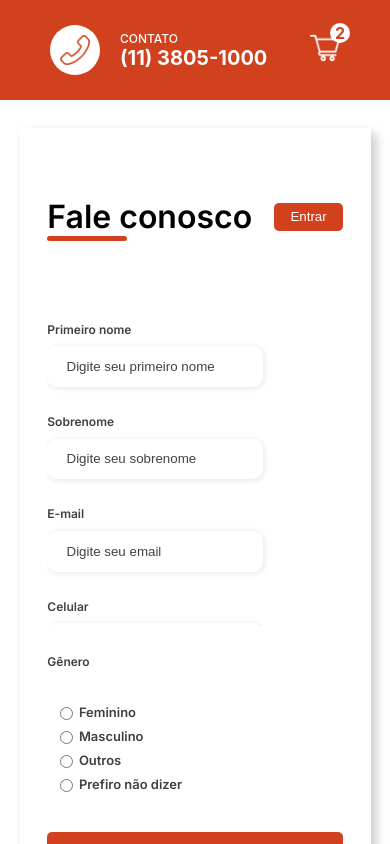
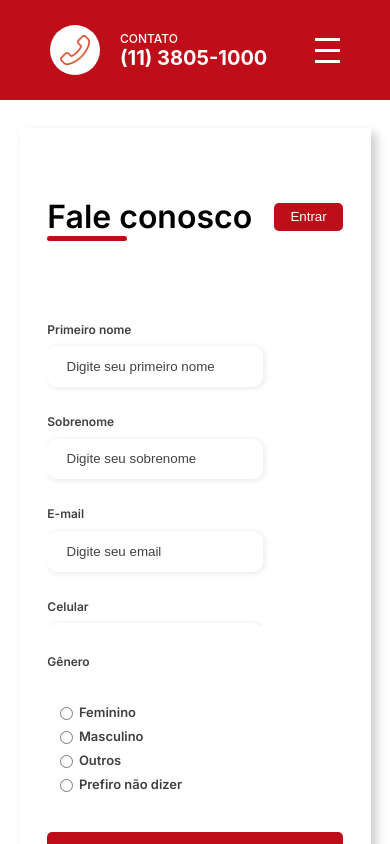
Before and after one commit to Virdes/restaurant, a Next.js app: page /contato in a window 390 px wide. Shown: the top 844 px of the page. Built offline with nearby package versions, Linux system fonts and the light colour scheme.

Commit message:
projeto finalizado parte web e mobile

```diff
--- a/components/Navbar.jsx
+++ b/components/Navbar.jsx
@@ -1,7 +1,10 @@
 import styles from "../styles/Navbar.module.css"
 import Image from "next/image";
+import React from 'react';
+import { useState } from "react";
 
 const Navbar = () => {
+    const [open, setOpen] = useState(false)
     return (
         <div className={styles.container}>
             <div className={styles.item}>
@@ -24,12 +27,20 @@ const Navbar = () => {
                     <li className={styles.listItem}><a href="/contato">Fale conosco</a></li>
                 </ul>
             </div>
-            <div className={styles.item}>
-                <div className={styles.cart}>
-                    <Image src="/img/cart.png" alt="" width="30px" height="30px" />
-                    <div className={styles.counter}>2</div>
-                </div>
+            <div className={styles.hamburguer} onClick={() => setOpen(!open)}>
+                <div className={styles.line}></div>
+                <div className={styles.line}></div>
+                <div className={styles.line}></div>
             </div>
+            <ul onClick={()=>setOpen(false)} className={styles.menu} style={{right: open ? "0px" : "-50vw"}}>
+            <li className={styles.listItem}><a href="/cardapio">Cardápio</a></li>
+                    <li className={styles.menuItem}><a href="/restaurantes">Restaurantes</a></li>
+                    <li className={styles.menuItem}><a href="/delivery">Delivery</a></li>
+                    <li className={styles.menuItem}><a href="/lancamentos">Lançamentos</a></li>
+                    <li className={styles.menuItem}><a href="/promocoes">Promoções</a></li>
+                    <li className={styles.menuItem}><a href="/contato">Fale conosco</a></li>
+                    <li className={styles.menuItem}><a href="/">Início</a></li>
+            </ul>
         </div>
     );
 };
--- a/styles/Cart.module.css
+++ b/styles/Cart.module.css
@@ -24,7 +24,7 @@
 
 .name{
     font-weight: 500;
-    color: #d1411e;
+    color: #be0e1a;
     font-size: 18px;
 }
 
--- a/styles/Contato.module.css
+++ b/styles/Contato.module.css
@@ -26,7 +26,7 @@
     display: flex;
     justify-content: center;
     align-items: center;
-    background-color: #fde3a7d7;
+    background-color: #daccaed7;
     padding: 1rem;
 }
 
@@ -57,14 +57,14 @@
 
 .loginbutton button{
     border: none;
-    background-color: #d1411e;
+    background-color: #be0e1a;
     padding: 0.4rem 1rem;
     border-radius: 5px;
     cursor: pointer;
 }
 
 .loginbutton button:hover {
-    background-color: #e93612;
+    background-color: #db1724;
 }
 
 .loginbutton button a {
@@ -78,7 +78,7 @@
     display: block;
     width: 5rem;
     height: 0.3rem;
-    background-color: #d1411e;
+    background-color: #be0e1a;
     margin: 0 auto;
     position: absolute;
     border-radius: 10px;
@@ -110,7 +110,7 @@
 }
 
 .inputbox input:focus-visible {
-    outline: 1px solid #d1411e;
+    outline: 1px solid #be0e1a;
 }
 
 .inputbox label, .gendertitle h6 {
@@ -149,14 +149,14 @@
     width: 100%;
     margin-top: 2.5rem;
     border: none;
-    background-color: #d1411e;
+    background-color: #be0e1a;
     padding: 0.62rem;
     border-radius: 5px;
     cursor: pointer;
 }
 
 .continuebutton button:hover{
-    background-color: #e93612;
+    background-color: #db1724;
 }
 
 .continuebutton button a{
--- a/styles/Delivery.module.css
+++ b/styles/Delivery.module.css
@@ -23,7 +23,7 @@
 }
 
 .buttonDelivery{
-    background-color: #d1411e;
+    background-color: #be0e1a;
     width: 450px;
     height: 45px;
     color: white;
@@ -32,6 +32,10 @@
     cursor: pointer;
     border-radius: 10px;
     border: none;
+}
+
+.buttonDelivery button:hover{
+    background-color: #cf121e;
 }
 
 .imagemDelivery{
--- a/styles/Featured.module.css
+++ b/styles/Featured.module.css
@@ -1,6 +1,6 @@
 .container{
     height: calc(100vh - 100px);
-    background-color: #d1411e;
+    background-color: #be0e1a;
     overflow: hidden;
     position: relative;
 }
--- a/styles/Navbar.module.css
+++ b/styles/Navbar.module.css
@@ -1,13 +1,14 @@
 .container{
     height: 100px;
     padding: 0px 50px;
-    background-color: #d1411e;
+    background-color: #be0e1a;
     display: flex;
     align-items: center;
     justify-content: space-between;
     position: sticky;
     top: 0;
-    z-index: 999;
+    z-index: 1;
+    position: relative;
 }
 
 .item{
@@ -77,7 +78,16 @@
     align-items: center;
     justify-content: center;
     font-weight: bold;
-    color: #d1411e;
+    color: #be0e1a;
+}
+
+.hamburguer{
+    display: none;
+}
+
+.menu{
+    display: none;
+    z-index: 999;
 }
 
 @media screen and (max-width: 480px){
@@ -88,4 +98,38 @@
     .item:nth-child(1){
         flex: 3;
     }
+
+    .hamburguer{
+        display: flex;
+        flex-direction: column;
+        justify-content: space-between;
+        width: 25px;
+        height: 25px;
+        cursor: pointer;
+    }
+
+    .line{
+        width: 100%;
+        height: 3px;
+        background-color: #fff;
+    }
+
+    .menu{
+        position: fixed;
+        height: calc(100vh - 50px);
+        width: 40vw;
+        background-color: #be0e1a;
+        top: 50px;
+        margin: 0;
+        padding: 0;
+        font-weight: bold;
+        color: white;
+        list-style: none;
+        display: flex;
+        flex-direction: column;
+        align-items: center;
+        justify-content: space-around;
+        z-index: -1;
+        transition: all 1s ease;
+    }
 }
--- a/styles/PizzaCard.module.css
+++ b/styles/PizzaCard.module.css
@@ -12,7 +12,7 @@
 .title{
     font-size: 18px;
     font-weight: bold;
-    color: #d1411e;
+    color: #be0e1a;
 }
 
 .price{
--- a/styles/Product.module.css
+++ b/styles/Product.module.css
@@ -23,10 +23,10 @@
 }
 
 .price{
-    color: #d1411e;
+    color: #be0e1a;
     font-size: 24px;
     font-weight: 400;
-    border-bottom: 1px solid #d1411e;
+    border-bottom: 1px solid #be0e1a;
 }
 
 .sizes{
@@ -89,7 +89,7 @@
 .button{
     height: 30px;
     margin-left: 10px;
-    background-color: #d1411e;
+    background-color: #be0e1a;
     color: #fff;
     border: none;
     font-weight: 500;
```
Also changed, not shown: public/img/delivery.png, public/img/lancamento.png.
